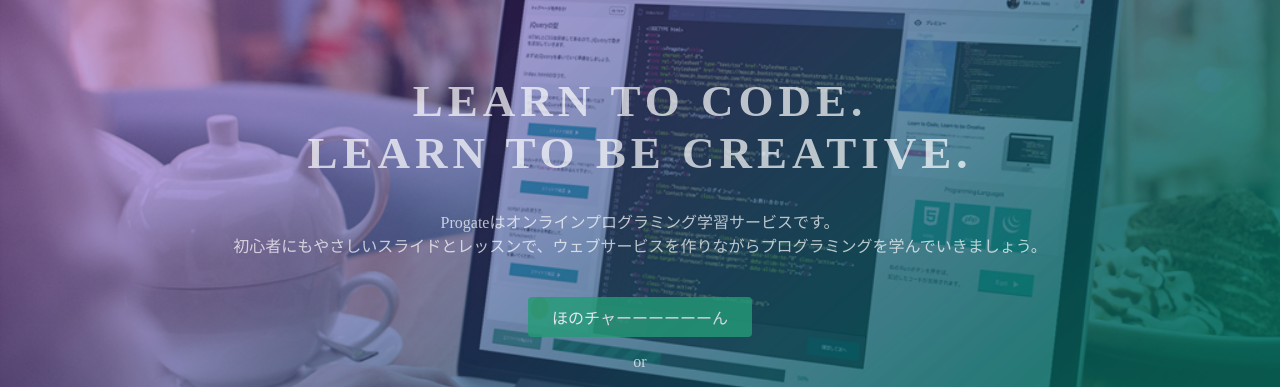
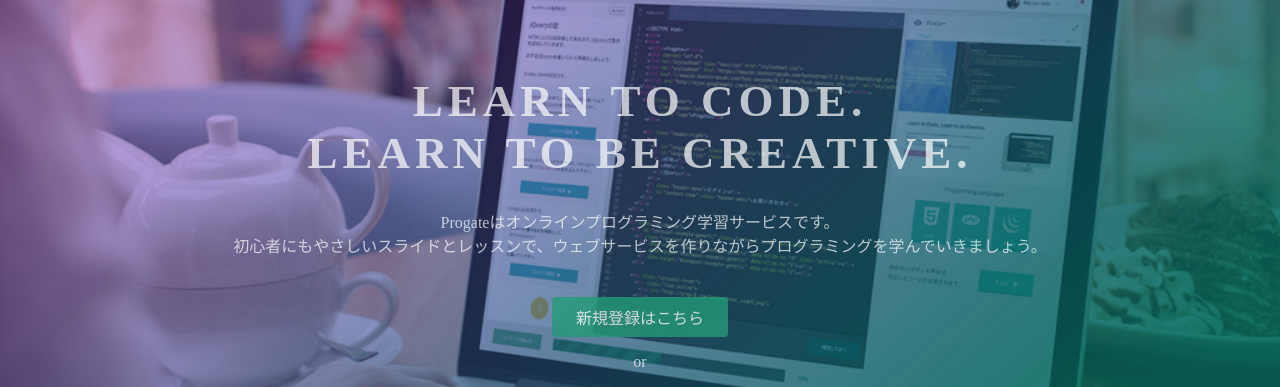
Before and after one commit to nanakson/nanakson.github.io, a plain HTML site: page index.html in a window 1280 px wide. Shown: the part 135-522 px from the top of the page. Drawn offline with Linux system fonts and the light colour scheme.

Commit message:
Update index.html

```diff
--- a/index.html
+++ b/index.html
@@ -26,7 +26,7 @@
       <h1>LEARN TO CODE.<br>LEARN TO BE CREATIVE.</h1>
       <p>Progateはオンラインプログラミング学習サービスです。<br>初心者にもやさしいスライドとレッスンで、ウェブサービスを作りながらプログラミングを学んでいきましょう。</p>
       <div class="btn-wrapper">
-        <a href="#" class="btn signup">ほのチャーーーーーーん</a>
+        <a href="#" class="btn signup">新規登録はこちら</a>
         <p>or</p>
         <a href="#" class="btn facebook"><span class="fa fa-facebook"></span>Facebookで登録</a>
         <a href="#" class="btn twitter"><span class="fa fa-twitter"></span>Twitterで登録</a>
```
